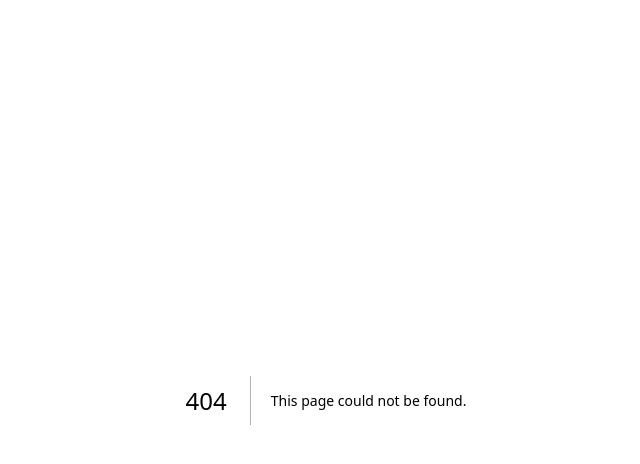
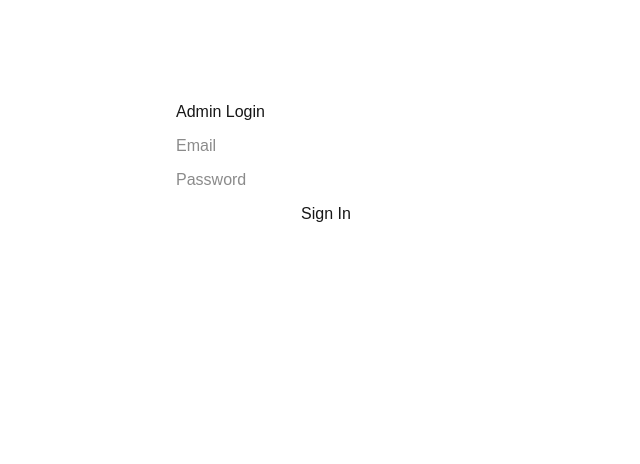
Before and after one commit to bmehak/ssr-ecommerce-admin-dashboard, a Next.js app: page /login in a window 1280 px wide. Before the commit this address had no page. Shown: the top 464 px of the page, without its empty margins (314-954 px from the left). Built offline with nearby package versions, Linux system fonts and the light colour scheme; no server answers.

Commit message:
Addlogin and logout

```diff
--- /dev/null
+++ b/app/api/auth/[...nextauth]/route.ts
@@ -0,0 +1,2 @@
+import { handlers } from "@/auth";
+export const { GET, POST } = handlers;
--- a/app/dashboard/layout.tsx
+++ b/app/dashboard/layout.tsx
@@ -1,4 +1,5 @@
 import Link from "next/link";
+import { signOut } from "../../auth";
 
 export default function DashboardLayout({
   children,
@@ -31,6 +32,30 @@ export default function DashboardLayout({
             </li>
           </ul>
         </nav>
+        {/* Logout Form added at the bottom of the Sidebar */}
+        <div style={{ marginTop: "auto", paddingTop: "20px", borderTop: "1px solid #333" }}>
+          <form
+            action={async () => {
+              "use server";
+              await signOut({ redirectTo: "/login" });
+            }}
+          >
+            <button
+              type="submit"
+              style={{
+                background: "none",
+                border: "none",
+                color: "#ff4d4d",
+                cursor: "pointer",
+                padding: 0,
+                fontSize: "16px",
+                fontWeight: "bold"
+              }}
+            >
+              Logout →
+            </button>
+          </form>
+        </div>
       </aside>
 
       {/* Main content */}
--- a/app/dashboard/page.tsx
+++ b/app/dashboard/page.tsx
@@ -1,7 +1,7 @@
 export default function DashboardPage() {
   return (
     <main style={{ padding: "40px" }}>
-      <h1>DAsh Dash Dashboard</h1>
+      <h1>This is your Dashboard</h1>
       <p>Welcome to the admin dashboard.</p>
     </main>
   );
--- /dev/null
+++ b/app/login/page.tsx
@@ -0,0 +1,32 @@
+import { signIn } from "../../auth";
+import { isRedirectError } from "next/dist/client/components/redirect-error";
+
+export default function LoginPage() {
+  return (
+    <div style={{ display: "flex", justifyContent: "center", marginTop: "100px" }}>
+      <form
+        action={async (formData) => {
+          "use server";
+          try {
+            await signIn("credentials", {
+              email: formData.get("email"),
+              password: formData.get("password"),
+              redirectTo: "/dashboard/products",
+            });
+          } catch (error) {
+            if (isRedirectError(error)) {
+              throw error;
+            }
+            console.error("Login Error:", error);
+          }
+        }}
+        style={{ display: "flex", flexDirection: "column", gap: "10px", width: "300px" }}
+      >
+        <h1>Admin Login</h1>
+        <input name="email" type="email" placeholder="Email" required />
+        <input name="password" type="password" placeholder="Password" required />
+        <button type="submit">Sign In</button>
+      </form>
+    </div>
+  );
+}
--- /dev/null
+++ b/auth.config.ts
@@ -0,0 +1,19 @@
+import type { NextAuthConfig } from "next-auth";
+
+export const authConfig = {
+  pages: {
+    signIn: "/login",
+  },
+  callbacks: {
+    authorized({ auth, request: { nextUrl } }) {
+      const isLoggedIn = !!auth?.user;
+      const isDashboard = nextUrl.pathname.startsWith("/dashboard");
+      if (isDashboard) {
+        if (isLoggedIn) return true;
+        return false;
+      }
+      return true;
+    },
+  },
+  providers: [],
+} satisfies NextAuthConfig;
--- /dev/null
+++ b/auth.ts
@@ -0,0 +1,29 @@
+import NextAuth from "next-auth";
+import Credentials from "next-auth/providers/credentials";
+import { authConfig } from "./auth.config";
+import { connectDB } from "./lib/db";
+import { User } from "./models/User";
+import bcrypt from "bcryptjs";
+
+export const { handlers, auth, signIn, signOut } = NextAuth({
+  ...authConfig,
+  secret: process.env.AUTH_SECRET,
+  providers: [
+    Credentials({
+      async authorize(credentials) {
+        await connectDB();
+        const user = await User.findOne({ email: credentials?.email });
+
+        if (!user || !user.password) return null;
+
+        const passwordsMatch = await bcrypt.compare(
+          credentials!.password as string,
+          user.password
+        );
+
+        if (passwordsMatch) return { id: user._id.toString(), email: user.email };
+        return null;
+      },
+    }),
+  ],
+});
--- /dev/null
+++ b/middleware.ts
@@ -0,0 +1,8 @@
+import NextAuth from "next-auth";
+import { authConfig } from "./auth.config";
+
+export default NextAuth(authConfig).auth;
+
+export const config = {
+  matcher: ["/((?!api|_next/static|_next/image|favicon.ico).*)"],
+};
--- /dev/null
+++ b/models/User.ts
@@ -0,0 +1,8 @@
+import mongoose from "mongoose";
+
+const UserSchema = new mongoose.Schema({
+  email: { type: String, required: true, unique: true },
+  password: { type: String, required: true },
+});
+
+export const User = mongoose.models.User || mongoose.model("User", UserSchema);
--- a/package.json
+++ b/package.json
@@ -9,8 +9,10 @@
     "lint": "eslint"
   },
   "dependencies": {
+    "bcryptjs": "^3.0.3",
     "mongoose": "^9.0.2",
     "next": "^15.5.9",
+    "next-auth": "^5.0.0-beta.30",
     "react": "^18.2.0",
     "react-dom": "^18.2.0",
     "recharts": "^3.6.0",
@@ -18,6 +20,7 @@
   },
   "devDependencies": {
     "@tailwindcss/postcss": "^4",
+    "@types/bcryptjs": "^2.4.6",
     "@types/node": "^20",
     "@types/react": "^19",
     "@types/react-dom": "^19",
```
Also changed, not shown: 1 other file (tests, documents, lock files or other folders).
